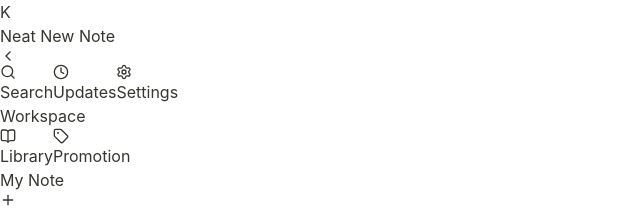
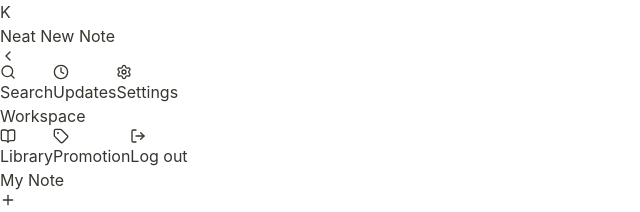
Before and after one commit to LeKhang191/NoteApp, a React (Vite) app in the folder frontend/: page /dashboard in a window 1280 px wide. Shown: the top 212 px of the page, without its empty margins (0-640 px from the left). Built offline with nearby package versions, Linux system fonts and the light colour scheme.

Commit message:
Adding Log out button

```diff
--- a/frontend/src/pages/Dashboard.jsx
+++ b/frontend/src/pages/Dashboard.jsx
@@ -2,7 +2,8 @@ import React, { useState, useEffect } from 'react';
 import NoteCard from '../components/NoteCard';
 import {
   LayoutGrid, List, Search, Plus, Pin, Trash2,
-  Settings, Clock, ChevronLeft, Menu, Tag, BookOpen
+  Settings, Clock, ChevronLeft, Menu, Tag, BookOpen,
+  LogOut
 } from 'lucide-react';
 
 const Dashboard = () => {
@@ -97,6 +98,18 @@ const Dashboard = () => {
           </button>
           <button className="flex items-center justify-between p-1.5 hover:bg-[#ebebeb] rounded-md text-sm">
             <div className="flex items-center gap-2"><Tag size={16}/> Promotion</div>
+          </button>
+
+          <button
+            onClick={() => {
+              if(window.confirm("Are you sure to log out?")) {
+                window.location.href = "/login";
+              }
+            }}
+            className="flex items-center gap-2 p-1.5 hover:bg-[#fee2e2] hover:text-red-600 rounded-md text-sm text-[#37352f] transition-colors mt-1"
+          >
+            <LogOut size={16} />
+            <span>Log out</span>
           </button>
         </div>
       </aside>
```
